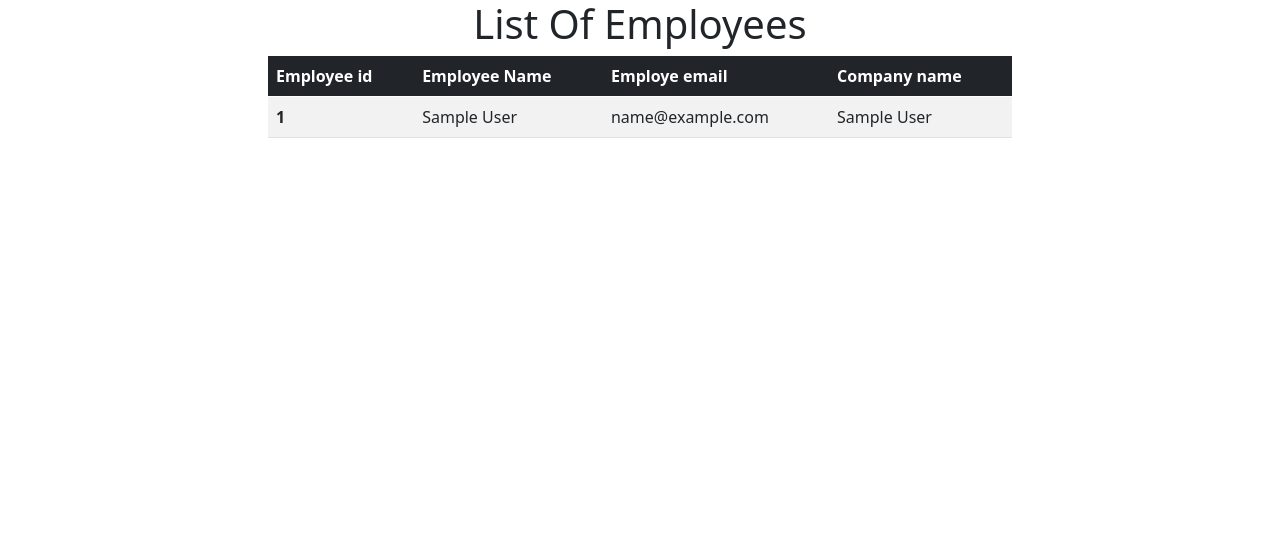
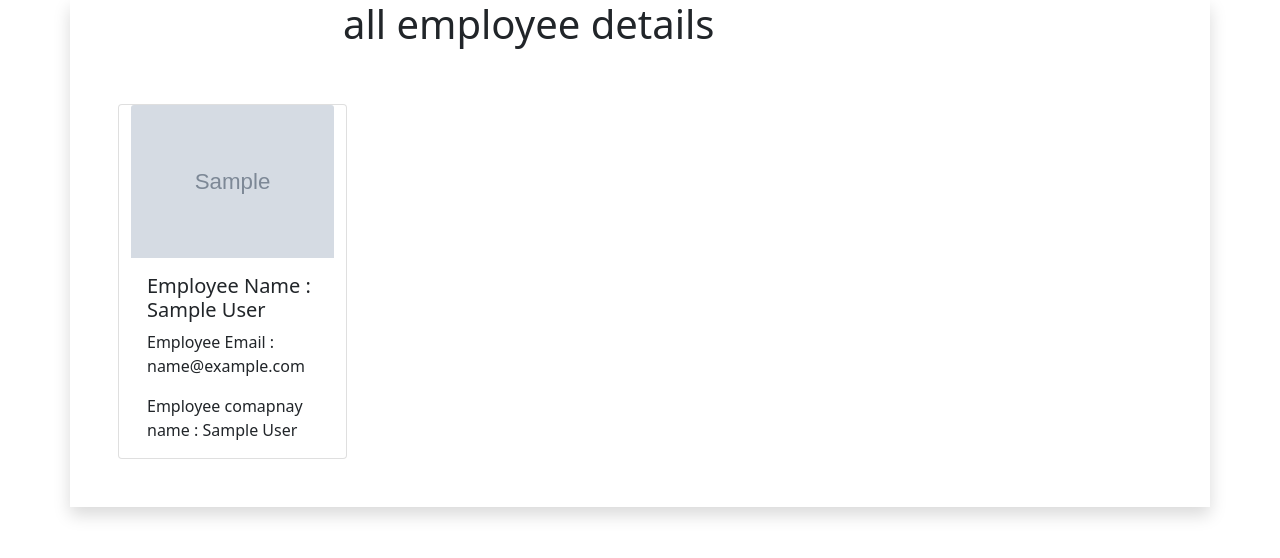
Before and after one commit to akash-vhotkar/salesandservises, a Node server app: page /dept/getallemp in a window 1280 px wide. Shown: the top 558 px of the page. Run offline with Node 20, Linux system fonts and the light colour scheme; the visitor is signed in with stand-in values (Sample User, id 1); tables that the repository leaves empty hold one stand-in row (values such as "Sample post"); grey boxes marked "Sample" are stand-in pictures; some libraries are stand-ins or nearby versions.

Commit message:
employee image was added

```diff
--- a/controller/department.js
+++ b/controller/department.js
@@ -132,12 +132,13 @@ module.exports = {
 
 
     },
-    add_employees: function (id, req, res) {
+    add_employees: function (filename, id, req, res) {
         if (req.session.type) {
 
             if (req.session.type == 'admin') {
                 const emp_id = strongid.generate();
                 const emp_data = {
+                    emp_image: filename,
                     emp_name: req.body.emp_name,
                     emp_id: req.body.emp_id,
                     emp_email: req.body.emp_email,
@@ -171,7 +172,7 @@ module.exports = {
             }
         }
         else {
-            res.send('<h1>you dont have access to thise page</h1>')
+            res.send('<h1>you dont have access to thise page</h1><a href="/emp/login" class="btn btn-primary"> login</a>')
         }
 
 
@@ -194,7 +195,7 @@ module.exports = {
 
 
         else {
-            res.send('<h1>you dont have access to thise page</h1>')
+            res.send('<h1>you dont have access to thise page</h1> <a href="/emp/login" class="btn btn-primary"> login</a>')
         }
 
     }
--- a/router/depart.js
+++ b/router/depart.js
@@ -8,6 +8,7 @@ const gridfsstorage = require('multer-gridfs-storage')
 const Grid = require('gridfs-stream')
 const crypto = require('crypto');
 const path = require('path')
+const departmentController = require('../controller/department');
 // file storage
 
 
@@ -63,8 +64,14 @@ router.get('/image/:filename', (req, res) => {
 // post requist of department forms
 // add employees
 router.post('/:id/addemp', (req, res) => {
-    const controler = require('../controller/department');
-    controler.add_employees(req.params.id, req, res);
+    upload(req, res, err => {
+        if (err) console.log(err);
+        else {
+            const filename = req.file.filename;
+            departmentController.add_employees(filename, req.params.id, req, res);
+        }
+    })
+
 })
 
 
@@ -75,8 +82,7 @@ router.post('/adddept', (req, res) => {
         if (err) console.log(err);
         else {
             const filename = req.file.filename;
-            const depart_con = require('../controller/department');
-            depart_con.add_department(req, res, filename);
+            departmentController.add_department(req, res, filename);
         }
     })
 
@@ -90,8 +96,7 @@ router.post('/adddept', (req, res) => {
 
 // ger reuist of the department page
 router.get('/', (req, res) => {
-    const dept_controller = require('../controller/department');
-    dept_controller.all_departments(req, res);
+    departmentController.all_departments(req, res);
 
 
 })
@@ -100,16 +105,14 @@ router.get('/', (req, res) => {
 
 // get particular department employees
 router.get('/getemp/:id', (req, res) => {
-    const constroller_dept = require('../controller/department');
-    constroller_dept.get_employees(req.params.id, req, res)
+    departmentController.get_employees(req.params.id, req, res)
 
 
 })
 // get all department employees
 
 router.get('/getallemp', (req, res) => {
-    const controller = require('../controller/department');
-    controller.get_all_employees(req, res);
+    departmentController.get_all_employees(req, res);
 })
 
 // default departments
--- a/views/allemployees.ejs
+++ b/views/allemployees.ejs
@@ -9,63 +9,47 @@
 
     <title>department employees</title>
 </head>
+<style>
+
+</style>
 
 <body>
 
-    <div class="container">
-        <h1 class="text-center">List Of Employees</h1>
+    <div class="container shadow depts d-flex ">
+        <div class="row">
+            <h1 class="text-center"> all employee details </h1>
 
-        <div class="col-md-8 d-flex align-self-center justify-content-center m-auto ">
-            <table class="table table-striped">
-                <thead class="bg-dark text-white">
-                    <tr>
-                        <th scope="col">Employee id</th>
-                        <th scope="col">Employee Name</th>
-                        <th scope="col">Employe email</th>
-                        <th scope="col">Company name</th>
-                    </tr>
-                </thead>
-                <tbody>
 
 
 
             <% if(typeof emp !='undefined' ){ %>
                 <% emp.forEach(i=>{ %>
 
-                            <tr>
-                                <th scope="row">
-                                    <%- i.emp_id %>
-                                </th>
-                                <td>
-                                    <%- i.emp_name %>
-                                </td>
-                                <td>
+                    <div class="card col-md-3 m-5">
+                        <img class="card-img-top " src="image/<%- i.emp_image %>" alt="Card image cap">
+                        <div class="card-body">
+                            <h5 class="card-title">
+                                <span>Employee Name : </span>
+                                <%- i.emp_name%>
+                            </h5>
+                            <p class="card-text">
+                                <span>Employee Email : </span>
                                 <%- i.emp_email%>
-                                </td>
-                                <td>
+                            </p>
+                            <!-- <a href="" class="btn btn-primary   w-100"> Add Department</a> -->
+                            <p class="card-text">
+                                <span> Employee comapnay name : </span>
                                 <%- i.cop_name%>
-                                </td>
-                            </tr>
-
-
-
+                            </p>
+                        </div>
+                    </div>
                     <%}); %>
                         <% } %>
-
-
-
-
-
-
-
-                </tbody>
-            </table>
+        </div>
     </div>
 
 
 
-
-    </div>
 
 
     <script src="https://cdn.jsdelivr.net/npm/@popperjs/core@2.5.4/dist/umd/popper.min.js"
--- a/views/department.ejs
+++ b/views/department.ejs
@@ -31,6 +31,7 @@
         <form action="/dept/getallemp" class="form-inline">
             <button class="btn btn-primary" type="submit">GET All Employees </button>
         </form>
+        <a href="/emp/" class="btn btn-primary"> Employees page</a>
     </nav>
 
     <!-- headfing of department page   -->
--- a/views/dept_employees.ejs
+++ b/views/dept_employees.ejs
@@ -90,7 +90,7 @@
 
                 <div class="form-group p-3">
                     <label>Employee Image<span class="star">*</span></label>
-                    <input type="file" name="emp_image" class="form-control" id="exampleInputEmail1"
+                    <input type="file" name="file" class="form-control" id="exampleInputEmail1"
                         aria-describedby="emailHelp" required>
 
                 </div>
```
Lines whose indentation alone changed are shown as unchanged.
